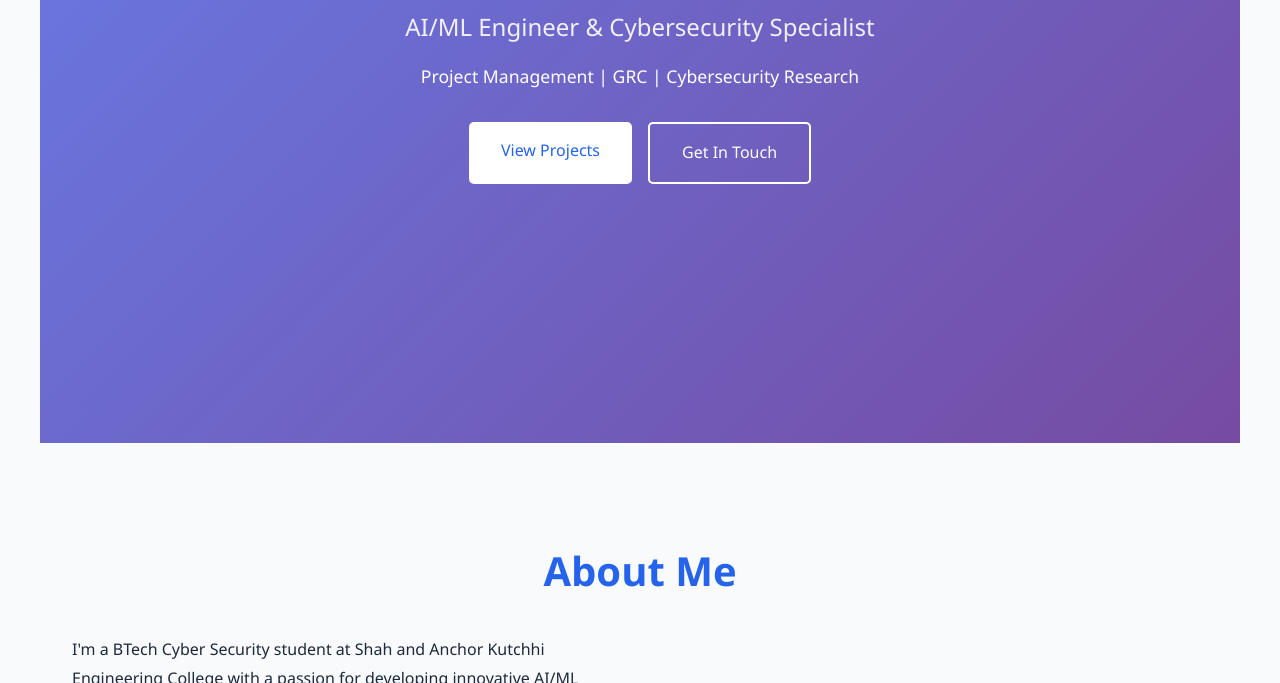
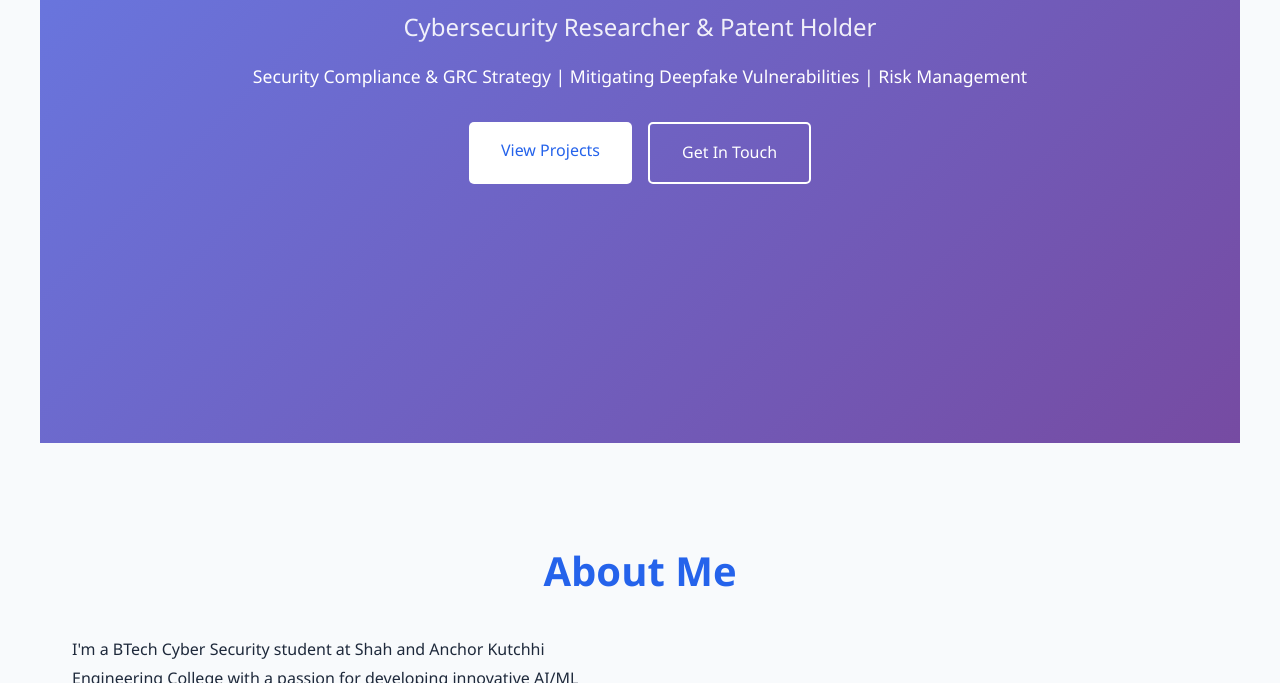
Before and after one commit to prathamshah123247/prathamshah, a plain HTML site: page index.html in a window 1280 px wide. Shown: the part 417-1100 px from the top of the page. Drawn offline with Linux system fonts and the light colour scheme.

Commit message:
Update index.html

```diff
--- a/index.html
+++ b/index.html
@@ -3,7 +3,7 @@
 <head>
     <meta charset="UTF-8">
     <meta name="viewport" content="width=device-width, initial-scale=1.0">
-    <title>Pratham Shah - AI & Cybersecurity Professional</title>
+    <title>Pratham Shah</title>
     <style>
         * {
             margin: 0;
@@ -541,8 +541,8 @@
     <section id="home" class="hero">
         <div class="hero-content">
             <h1>Pratham Shah</h1>
-            <p class="subtitle">AI/ML Engineer & Cybersecurity Specialist</p>
-            <p style="margin-top: 1rem; font-size: 1.1rem;">Project Management | GRC | Cybersecurity Research</p>
+            <p class="subtitle">Cybersecurity Researcher & Patent Holder </p>
+            <p style="margin-top: 1rem; font-size: 1.1rem;">Security Compliance & GRC Strategy | Mitigating Deepfake Vulnerabilities | Risk Management</p>
             <div class="cta-buttons">
                 <a href="#projects" class="btn btn-primary">View Projects</a>
                 <a href="#contact" class="btn btn-secondary">Get In Touch</a>
```
